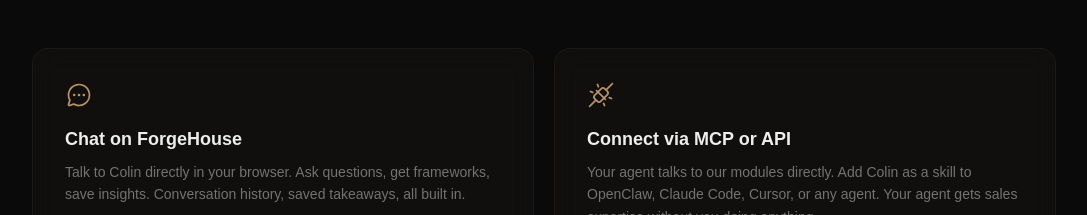
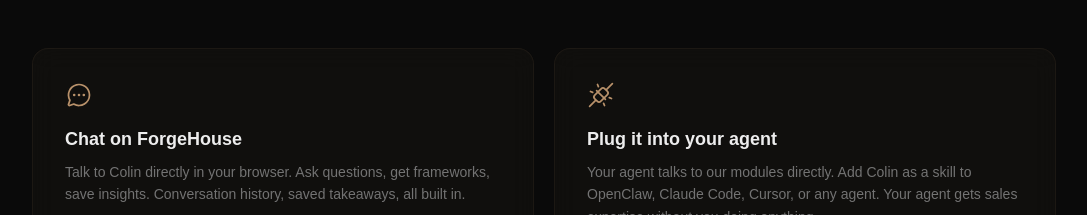
Before and after one commit to Apex-Sudo/forgehouse-site, a Next.js app: page / in a window 1280 px wide. Shown: the part 1334-1549 px from the top of the page, without its empty margins (96-1183 px from the left). Built offline with nearby package versions, Linux system fonts and the light colour scheme; no server answers.

Commit message:
copy: 'Connect via MCP or API' → 'Plug it into your agent'

```diff
--- a/src/app/page.tsx
+++ b/src/app/page.tsx
@@ -48,7 +48,7 @@ export default function Home() {
             </div>
             <div className="glass-card p-8">
               <PlugsConnected size={28} weight="regular" className="text-amber mb-4" />
-              <h3 className="text-lg font-bold mb-2">Connect via MCP or API</h3>
+              <h3 className="text-lg font-bold mb-2">Plug it into your agent</h3>
               <p className="text-muted text-sm leading-relaxed mb-5">Your agent talks to our modules directly. Add Colin as a skill to OpenClaw, Claude Code, Cursor, or any agent. Your agent gets sales expertise without you doing anything.</p>
               <ul className="text-muted text-sm space-y-1 mb-5">
                 <li className="flex items-center gap-2"><span className="text-amber text-xs">→</span> 3 lines of config, that&apos;s it</li>
```
